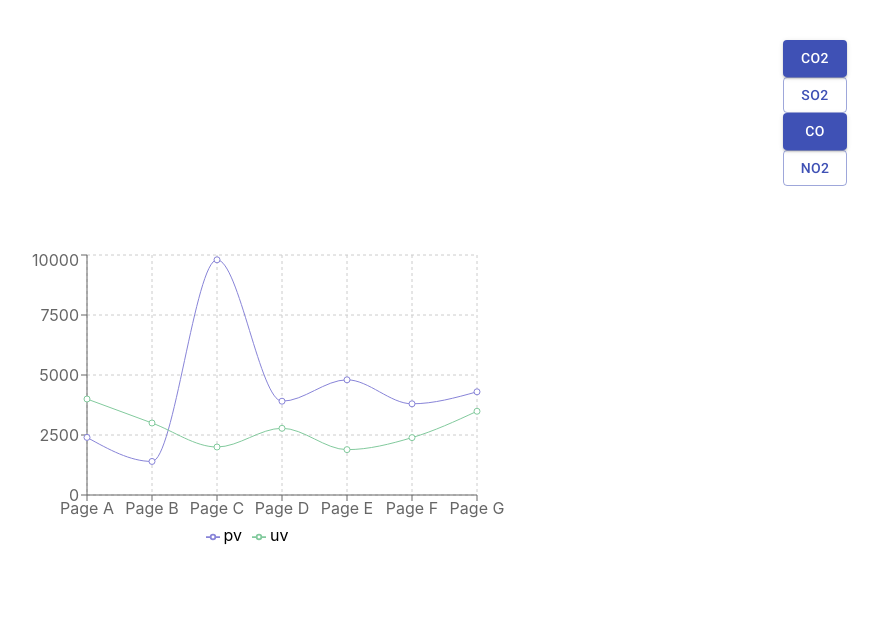
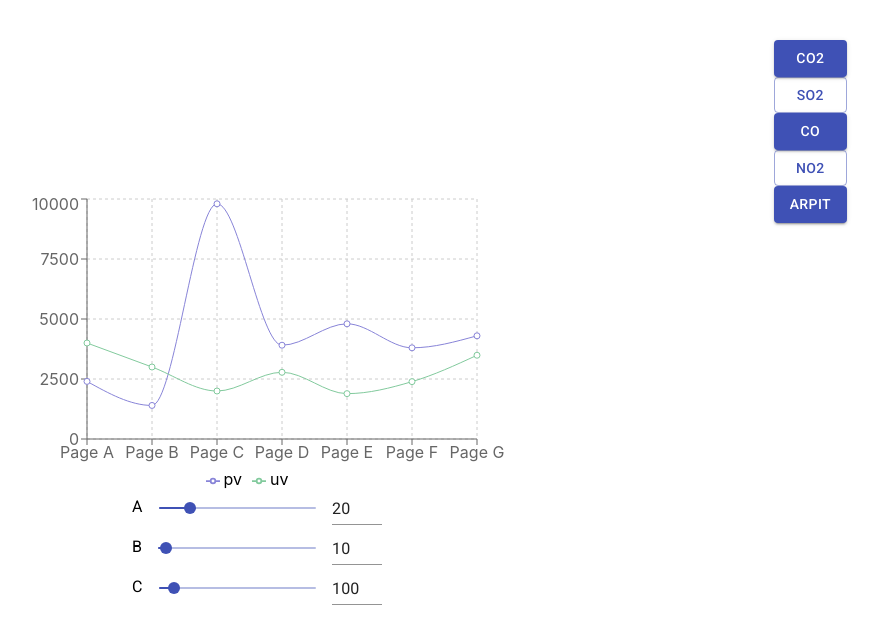
Before and after one commit to dhruvildave/pollumeter, a React (Create React App) app in the folder pollumeter/: page / in a window 1280 px wide. Shown: the top 644 px of the page, without its empty margins (383-1262 px from the left). Built offline with nearby package versions, Linux system fonts and the light colour scheme.

Commit message:
Sat Mar 14 19:34:18 IST 2020=>added parameter selector section

```diff
--- a/pollumeter/src/App.js
+++ b/pollumeter/src/App.js
@@ -4,11 +4,12 @@ import { styled } from '@material-ui/core/styles';
 import Graph from './components/graph';
 import Navigation from './components/nav'
 import { Container } from '@material-ui/core';
-
+import ParaBlock from './components/parablock'
 const MyContainer = styled(Container)({
   display: 'flex',
   justifyContent: 'center',
   alignItems: 'center',
+  flexDirection: 'column',
   // remove height later
   height: '100vh'
 })
@@ -16,23 +17,34 @@ class App extends React.Component {
   constructor(props) {
     super(props);
     this.state = {
-      options: [{ name: 'CO2', selected: true }, { name: 'SO2', selected: false }, { name: 'CO', selected: true }, { name: 'NO2', selected: false }]
+      options: [{ name: 'CO2', selected: true }, { name: 'SO2', selected: false }, { name: 'CO', selected: true }, { name: 'NO2', selected: false }, { name: 'Arpit', selected: true }],
+      categories: [{ name: 'A', range: 100, currentValue: 20 }, { name: 'B', range: '200', currentValue: 10 }, { name: 'C', range: 1000, currentValue: 100 }]
     }
-    this.click.bind(this);
+    this.toggleSelect.bind(this);
   }
 
-  click(i) {
+  toggleSelect(i) {
     this.setState(state => {
-      state.options[i].selected = !state.options[i].selected
-      return state
+      state.options[i].selected = !state.options[i].selected;
+      return state;
     })
+  }
+  changeValue(index, newValue) {
+    this.setState(state => {
+      state.categories[index].currentValue = newValue;
+      return state;
+    }
+    )
   }
   render() {
     return (
       <>
-        <Navigation options={this.state.options} click={this.click.bind(this)} />
+        <Navigation options={this.state.options} click={this.toggleSelect.bind(this)} />
         <MyContainer className="App">
           <div><Graph /></div>
+          <div>
+            <ParaBlock categories={this.state.categories} setValue={this.changeValue.bind(this)} />
+          </div>
         </MyContainer>
       </>
     )
--- /dev/null
+++ b/pollumeter/src/components/inputslider.jsx
@@ -0,0 +1,75 @@
+import React from 'react';
+import { makeStyles } from '@material-ui/core/styles';
+import Grid from '@material-ui/core/Grid';
+import Typography from '@material-ui/core/Typography';
+import Slider from '@material-ui/core/Slider';
+import Input from '@material-ui/core/Input';
+
+const useStyles = makeStyles({
+    root: {
+        width: 250,
+    },
+    input: {
+        width: 50,
+    },
+});
+
+export default function InputSlider(props) {
+    const classes = useStyles();
+    const value = props.currentValue;
+    const setValue = props.setValue;
+    //const [value, setValue] = React.useState(30);
+
+    const handleSliderChange = (event, newValue) => {
+        setValue(props.index, newValue);
+    };
+
+    const handleInputChange = event => {
+        setValue(props.index, event.target.value === '' ? '' : Number(event.target.value));
+    };
+
+    const handleBlur = () => {
+        if (value < 0) {
+            setValue(props.index, 0);
+        } else if (value > 100) {
+            setValue(props.index, props.range);
+        }
+    };
+
+    return (
+        <div className={classes.root}>
+
+            <Grid container spacing={2} alignItems="center">
+                <Grid item>
+                    <Typography id="input-slider" gutterBottom>
+                        {props.name}
+                    </Typography>
+                </Grid>
+                <Grid item xs>
+                    <Slider
+                        value={typeof value === 'number' ? value : 0}
+                        onChange={handleSliderChange}
+                        aria-labelledby="input-slider"
+                        max={props.range}
+                    />
+                </Grid>
+                <Grid item>
+                    <Input
+                        className={classes.input}
+                        value={value}
+                        margin="dense"
+                        onChange={handleInputChange}
+                        onBlur={handleBlur}
+                        inputProps={{
+                            step: Math.floor(props.range / 20),
+                            min: 0,
+                            max: props.range,
+                            type: 'number',
+                            'aria-labelledby': 'input-slider',
+                        }}
+                    />
+                </Grid>
+            </Grid>
+        </div>
+    );
+}
--- /dev/null
+++ b/pollumeter/src/components/parablock.jsx
@@ -0,0 +1,13 @@
+import React from 'react'
+import InputSlider from './inputslider'
+export default class ParaBlock extends React.Component {
+    render() {
+        return (<div>
+            {
+                this.props.categories.map((category, index) => {
+                    return <InputSlider name={category.name} currentValue={category.currentValue} range={category.range} key={index} index={index} setValue={this.props.setValue} />
+                })
+            }
+        </div>)
+    }
+}
```
